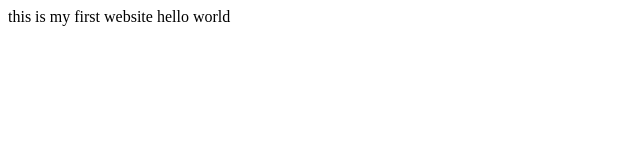
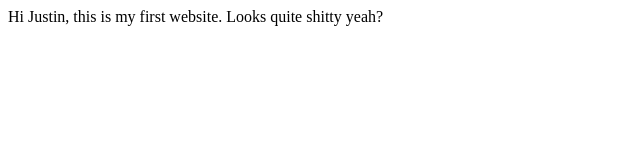
Before and after one commit to Porfav0r/brucexw.github.io, a plain HTML site: page index.html in a window 1280 px wide. Shown: the whole page, without its empty margins (0-640 px from the left). Drawn offline with Linux system fonts and the light colour scheme.

Commit message:
Update index.html

```diff
--- a/index.html
+++ b/index.html
@@ -1,7 +1,8 @@
 <html>
 <body>
-this is my first website
-hello world
+Hi Justin, this is my first website.
+
+  Looks quite shitty yeah?
 
 
 
```
